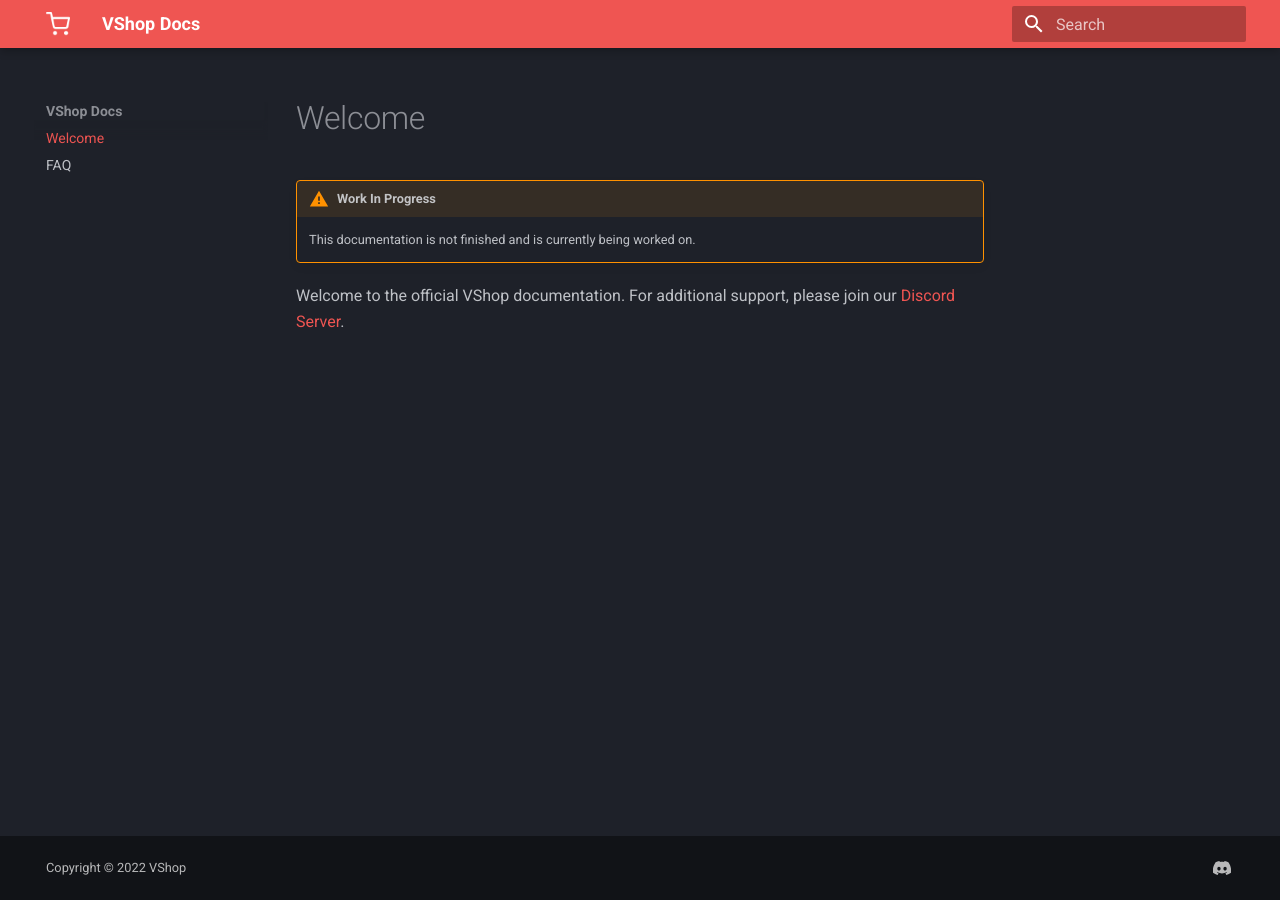
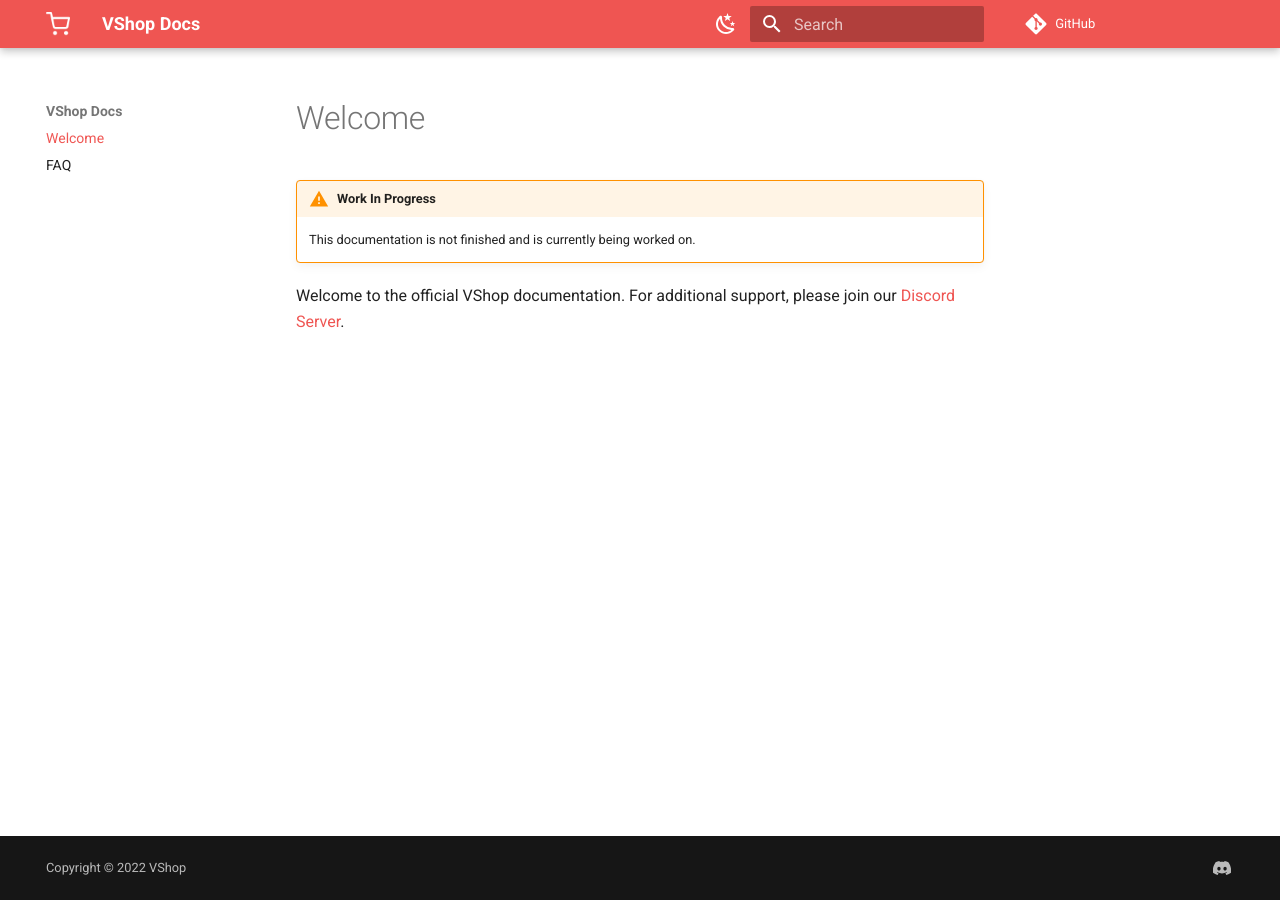
Before and after one commit to VShopApp/docs, an MkDocs documentation site: the page built from docs/index.md, in a window 1280 px wide. Built offline with MkDocs 1.6.1 and Material for MkDocs 9.7.7, drawn with Linux system fonts in a browser that asks for light colours; comment, search, counter and statistics services are not loaded.

Commit message:
add: dark mode toggle, repo btn & readme

```diff
--- a/mkdocs.yml
+++ b/mkdocs.yml
@@ -1,11 +1,25 @@
 site_name: VShop Docs
+repo_url: https://github.com/VShopApp/docs
 theme:
   name: material
   logo: assets/logo.png
   favicon: assets/logo.png
   palette:
-    scheme: slate
-    primary: red
+    # primary: red
+    - media: "(prefers-color-scheme: light)"
+      scheme: default
+      primary: red
+      toggle:
+        icon: material/weather-night
+        name: Switch to dark mode
+
+    # Palette toggle for dark mode
+    - media: "(prefers-color-scheme: dark)"
+      scheme: slate
+      primary: red
+      toggle:
+        icon: material/weather-sunny
+        name: Switch to light mode
 copyright: Copyright &copy; 2022 VShop
 extra:
   homepage: https://vshop.one
```
Also changed, not shown: README.md (added, +5 -0 lines).
